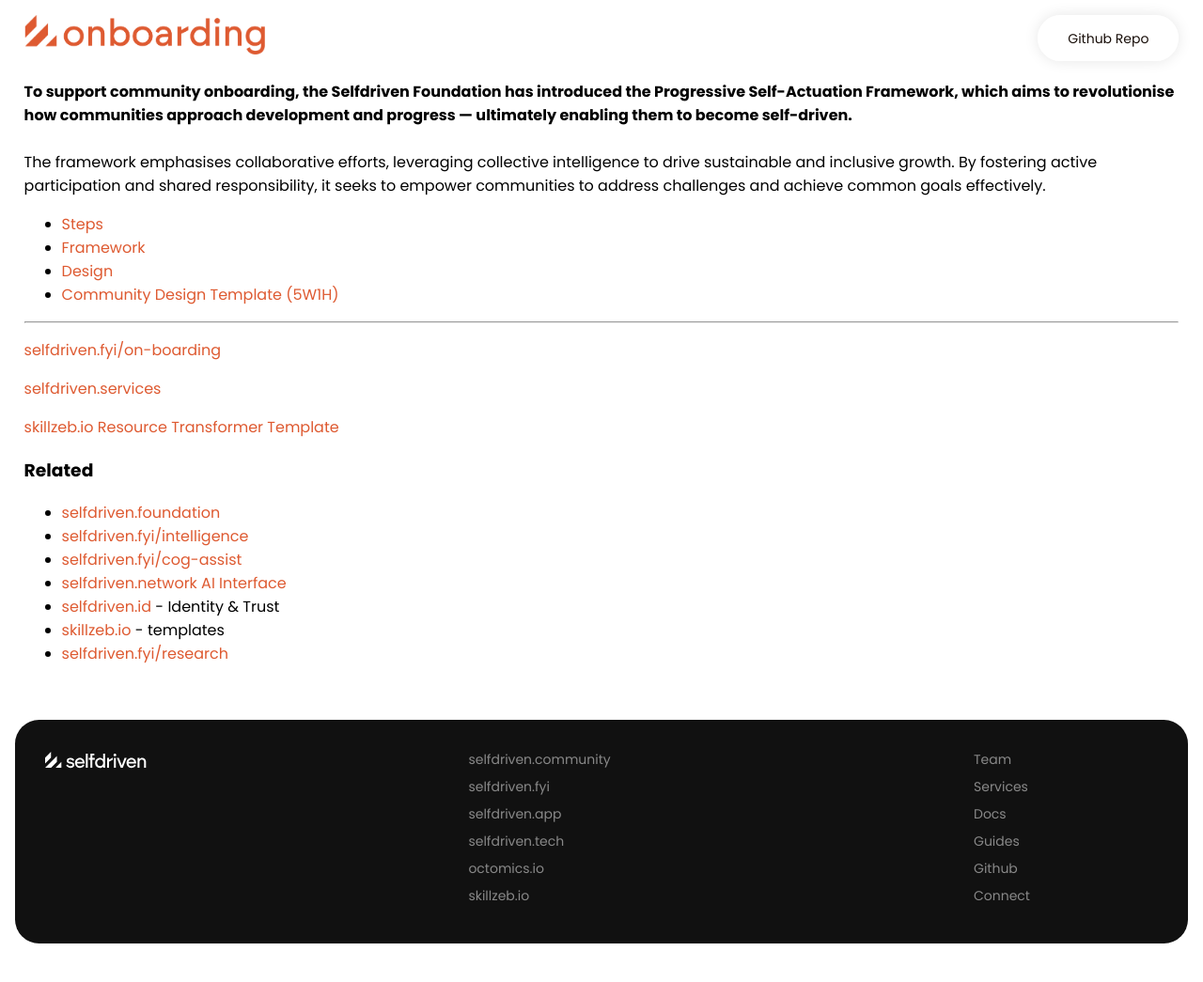
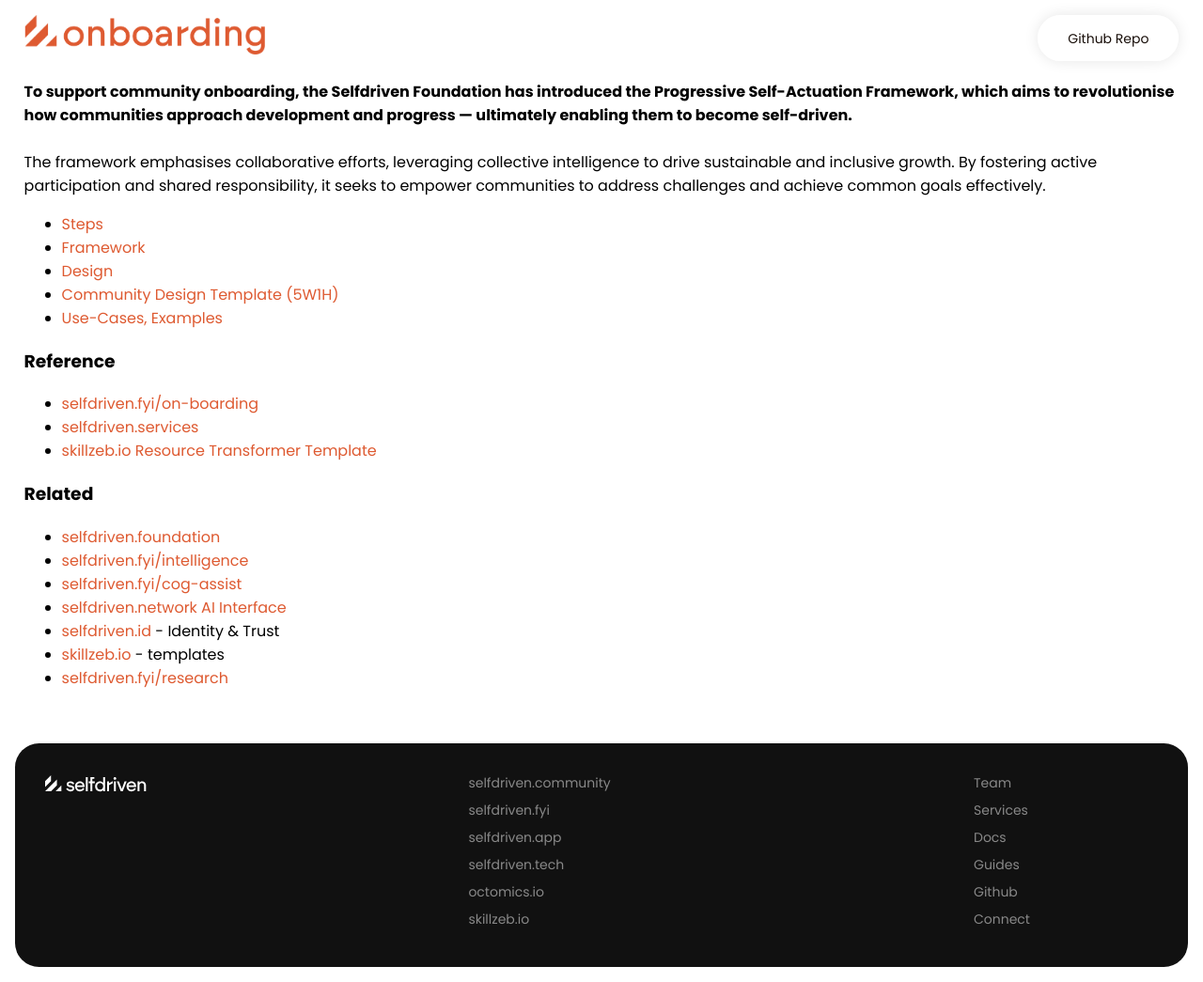
Before and after one commit to selfdriven-engagement/selfdriven-actuate, a Jekyll site: the page built from docs/index.md, in a window 1280 px wide. Shown: the whole page at 94% size. Built offline with Jekyll 4.4.1, drawn with Linux system fonts in a browser that asks for light colours; before the commit the page ends 1020 px from its top, so only the background shows below that.

Commit message:
Update index.md

```diff
--- a/docs/index.md
+++ b/docs/index.md
@@ -9,16 +9,13 @@ The framework emphasises collaborative efforts, leveraging collective intelligen
 - [Steps](https://github.com/selfdriven-foundation/onboarding/tree/main/steps/)
 - [Framework](https://github.com/selfdriven-foundation/onboarding/tree/main/framework/)
 - [Design](https://github.com/selfdriven-foundation/onboarding/tree/main/design/)
-- [Community Design Template (5W1H)](https://docs.google.com/document/d/1rpL6873cT_lFzz96CCGgxrii6JtrtbhBn-19xBOxVp4/edit?tab=t.0)
+- [Community Design Template (5W1H)](https://docs.google.com/document/d/1rpL6873cT_lFzz96CCGgxrii6JtrtbhBn-19xBOxVp4)
+- [Use-Cases, Examples](ttps://github.com/selfdriven-foundation/onboarding/tree/main/use-cases/)
 
-***
-
-[selfdriven.fyi/on-boarding](https://selfdriven.fyi/on-boarding)
-
-[selfdriven.services](https://selfdriven.services)
-
-[skillzeb.io Resource Transformer Template](https://skillzeb.io/template-explorer/resource-transformer-starter)
-
+### Reference
+- [selfdriven.fyi/on-boarding](https://selfdriven.fyi/on-boarding)
+- [selfdriven.services](https://selfdriven.services)
+- [skillzeb.io Resource Transformer Template](https://skillzeb.io/template-explorer/resource-transformer-starter)
 
 ### Related
 - [selfdriven.foundation](selfdriven.foundation)
```
